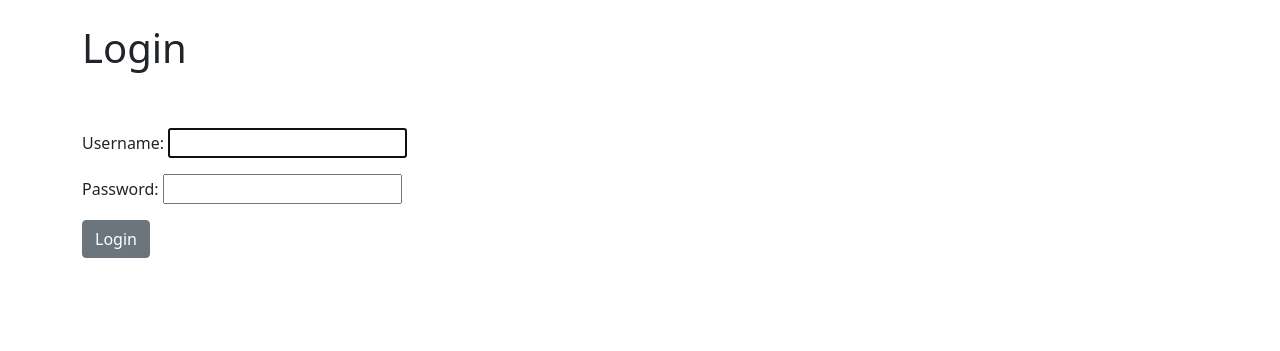
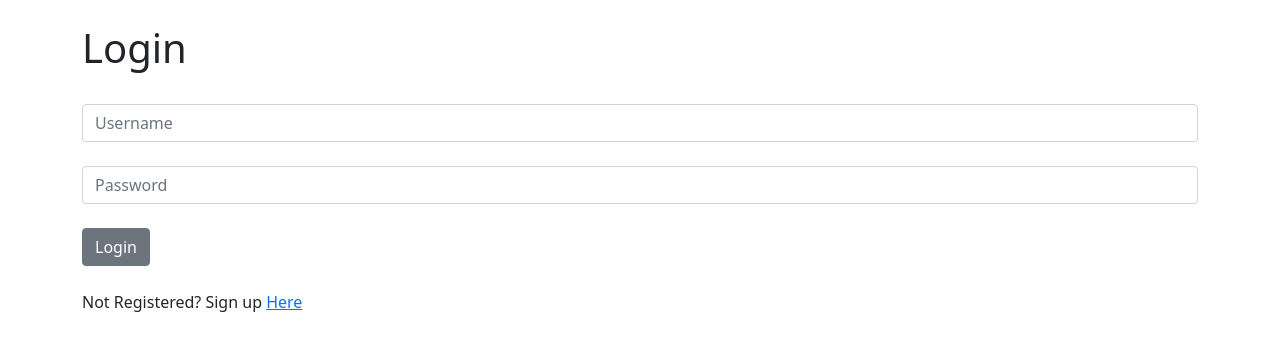
Before and after one commit to angelptli/django-blog-site, a Django app: page /members/login/ in a window 1280 px wide. Shown: the part 56-407 px from the top of the page. Run offline with Django 3.2, Linux system fonts and the light colour scheme.

Commit message:
Stylize the login page with bootstrap

```diff
--- a/members/templates/registration/login.html
+++ b/members/templates/registration/login.html
@@ -7,12 +7,30 @@
 {% block content %}
 
 <h1>Login</h1>
-<br /><br />
+<br>
 <div class="form-group">
   <form method="POST">
     {% csrf_token %}
-    {{ form.as_p }}
+
+    <div class="form-group">
+      <input type="text" class="form-control" name="username" placeholder="Username">
+    </div>
+
+    <br>
+
+    <div class="form-group">
+      <input type="password" class="form-control" name="password" placeholder="Password">
+    </div>
+
+    <br>
     <button class="btn btn-secondary">Login</button>
   </form>
 </div>
+
+<br>
+Not Registered? Sign up
+<a href="{% url 'register' %}">
+  Here
+</a>
+
 {% endblock %}
--- a/members/templates/registration/register.html
+++ b/members/templates/registration/register.html
@@ -1,12 +1,12 @@
 {% extends 'base.html' %}
 
 {% block title %}
-  Register
+  Sign Up
 {% endblock %}
 
 {% block content %}
 
-<h1>Register</h1>
+<h1>Sign Up</h1>
 <br /><br />
 <div class="form-group">
   <form method="POST">
```
Also changed, not shown: db.sqlite3.
